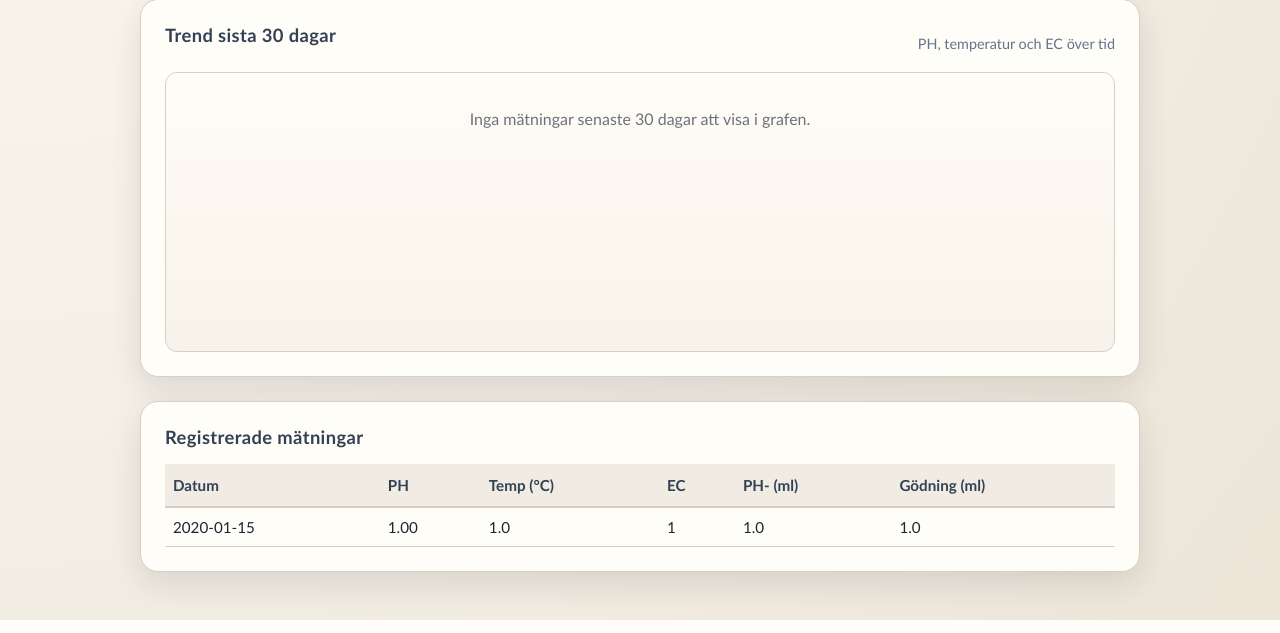
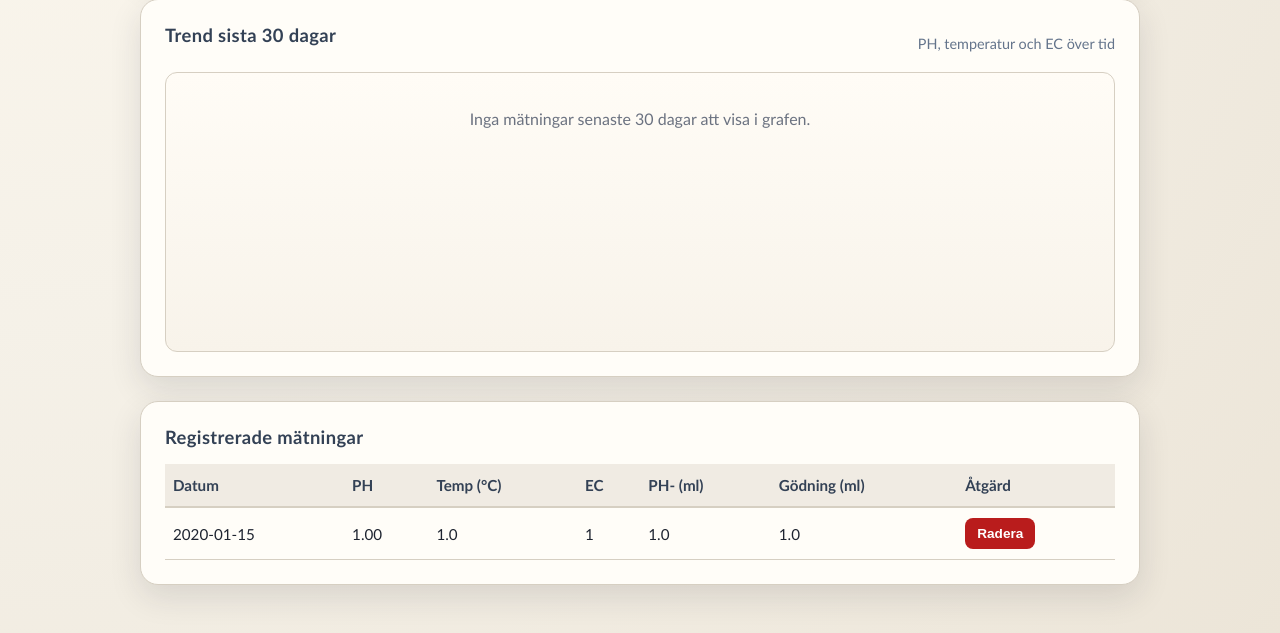
Before and after one commit to TomasAssemblinEL/ProxmoxPubliseradeWebbLoggar, a Flask app: page /mixtank in a window 1280 px wide. Shown: the part 431-1064 px from the top of the page. Run offline with Flask 3, Linux system fonts and the light colour scheme; tables that the repository leaves empty hold one stand-in row (values such as "Sample post").

Commit message:
Add delete action for MixTank measurements

```diff
--- a/app.py
+++ b/app.py
@@ -161,6 +161,17 @@ def mixtank_index():
     return render_template("mixtank.html", measurements=measurements, chart_data=chart_data)
 
 
+@app.route("/mixtank/<int:measurement_id>/delete", methods=["POST"])
+def mixtank_delete_measurement(measurement_id: int):
+    measurement = db.session.get(MixtankMeasurement, measurement_id)
+    if measurement is None:
+        abort(404)
+
+    db.session.delete(measurement)
+    db.session.commit()
+    return redirect(url_for("mixtank_index"))
+
+
 @app.route("/mixtank/export.csv")
 def mixtank_export_csv():
     days_param = request.args.get("days", default="", type=str).strip()
--- a/templates/mixtank.html
+++ b/templates/mixtank.html
@@ -169,6 +169,20 @@
       background: #0a5a54;
     }
 
+    .delete-form {
+      margin: 0;
+    }
+
+    .delete-button {
+      padding: 8px 12px;
+      background: #b91c1c;
+      font-size: 0.85rem;
+    }
+
+    .delete-button:hover {
+      background: #991b1b;
+    }
+
     .table-wrapper {
       overflow-x: auto;
     }
@@ -284,6 +298,7 @@
                 <th>EC</th>
                 <th>PH- (ml)</th>
                 <th>Gödning (ml)</th>
+                <th>Åtgärd</th>
               </tr>
             </thead>
             <tbody>
@@ -295,6 +310,11 @@
                   <td>{{ "%.0f"|format(m.ec) }}</td>
                   <td>{{ "%.1f"|format(m.tillsatt_ph_minus_ml) }}</td>
                   <td>{{ "%.1f"|format(m.tillsatt_goding_ml) }}</td>
+                  <td>
+                    <form class="delete-form" method="post" action="{{ url_for('mixtank_delete_measurement', measurement_id=m.id) }}" onsubmit="return confirm('Radera denna mätning?');">
+                      <button class="delete-button" type="submit">Radera</button>
+                    </form>
+                  </td>
                 </tr>
               {% endfor %}
             </tbody>
```
